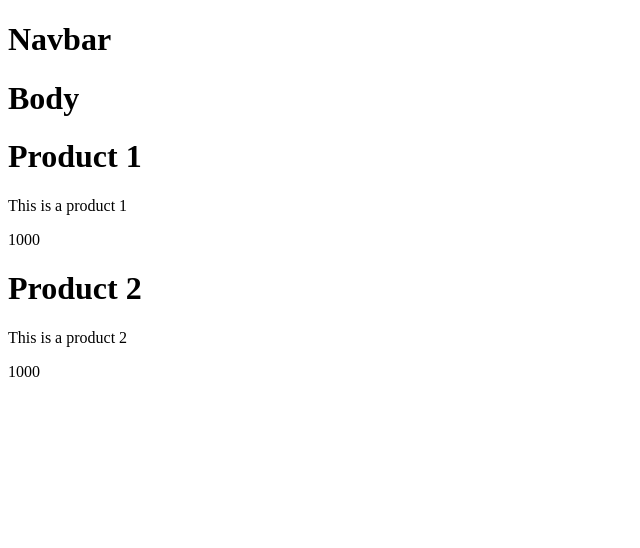
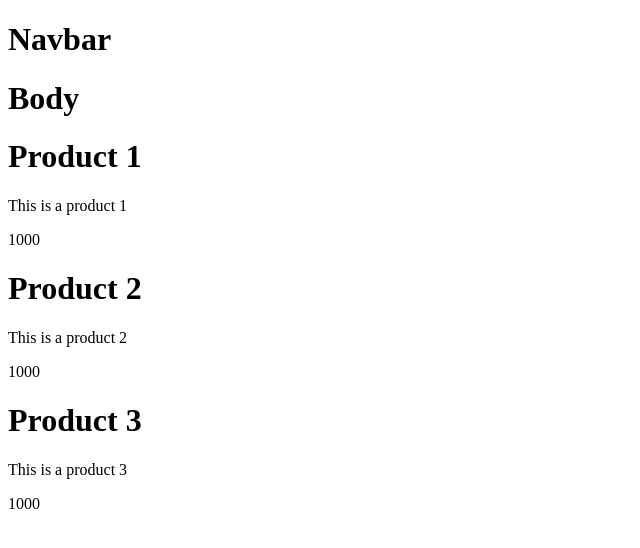
Before and after one commit to TheoSempaii/react_course, a React (Create React App) app: page / in a window 1280 px wide. Shown: the top 548 px of the page, without its empty margins (0-640 px from the left). Built offline with nearby package versions, Linux system fonts and the light colour scheme.

Commit message:
Using useEffect

```diff
--- a/src/components/Products.js
+++ b/src/components/Products.js
@@ -1,4 +1,4 @@
-import { useState } from "react";
+import { useEffect, useState } from "react";
 
 const Products = ({ filter = p => p }) => {
 
@@ -12,9 +12,18 @@ const Products = ({ filter = p => p }) => {
     name: "Product 2",
     price: 1000,
     description: "This is a product 2",
+  }, {
+    id: 3,
+    name: "Product 3",
+    price: 1000,
+    description: "This is a product 3",
   }])
 
   products = products.filter(filter)
+
+  useEffect(()=>{
+    console.log(products)
+  }, [products])
 
   return (
     <div className="product-container">
@@ -28,6 +37,7 @@ const Products = ({ filter = p => p }) => {
       ))}
     </div>
   )
+
 }
 
 export default Products;
```
